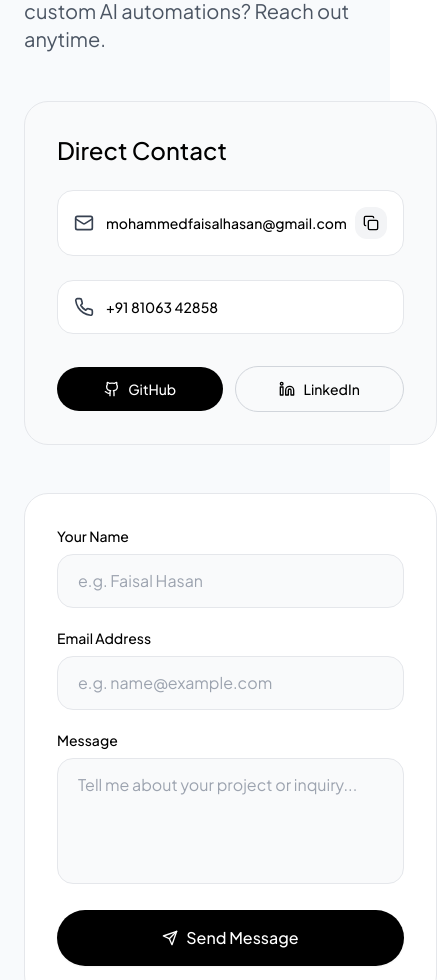
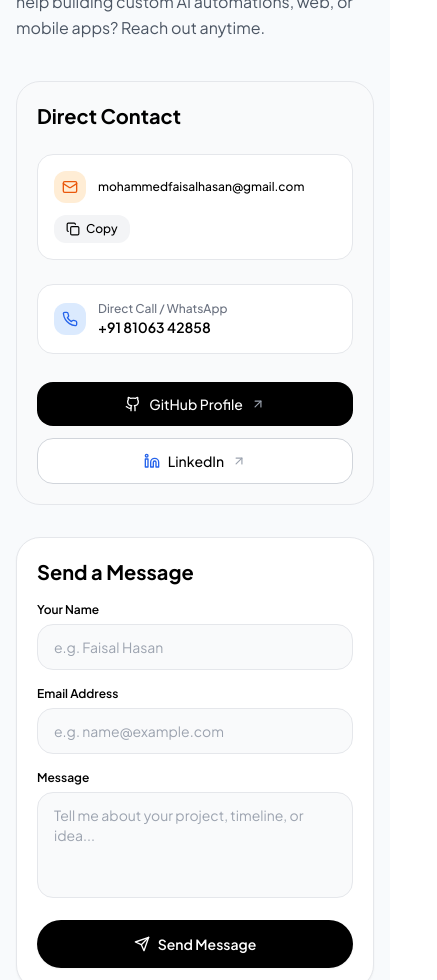
Before and after one commit to faisalhasan00/Portfolio, a React (Vite) app: page / in a window 390 px wide. Shown: the part 11020-12000 px from the top of the page, 437 px wide, since content can reach past the window. Built offline with nearby package versions, Linux system fonts and the light colour scheme; a web font is replaced by a local one.

Commit message:
fix: make Let's build something together contact section fully responsive

```diff
--- a/src/components/Contact.jsx
+++ b/src/components/Contact.jsx
@@ -1,5 +1,5 @@
 import { useState, useRef } from 'react'
-import { Mail, Phone, Github, Linkedin, Send, Copy, Check, ArrowUpRight } from 'lucide-react'
+import { Mail, Phone, Github, Linkedin, Send, Copy, Check, ArrowUpRight, MessageSquare, Sparkles } from 'lucide-react'
 
 const Contact = () => {
   const ref = useRef(null)
@@ -24,117 +24,154 @@
   }
 
   return (
-    <section id="contact" ref={ref} className="py-20 px-6 sm:px-12 max-w-7xl mx-auto border-t border-gray-200">
-      <div className="space-y-12">
+    <section id="contact" ref={ref} className="py-16 sm:py-20 px-4 sm:px-6 lg:px-8 max-w-7xl mx-auto border-t border-gray-200">
+      <div className="space-y-10 sm:space-y-12">
+        {/* Header */}
         <div className="text-left space-y-3 max-w-3xl">
-          <h2 className="text-3xl sm:text-4xl lg:text-5xl font-medium tracking-tight text-black">
+          <div className="inline-flex items-center gap-2 px-3 py-1 rounded-full bg-gray-100 text-gray-800 text-xs font-semibold">
+            <span>📫 Get In Touch</span>
+          </div>
+          <h2 className="text-3xl sm:text-4xl lg:text-5xl font-medium tracking-tight text-black break-words">
             Let's build something together
           </h2>
-          <p className="text-xl text-gray-600">
-            Have a project in mind, an opportunity, or need help building custom AI automations? Reach out anytime.
+          <p className="text-base sm:text-lg lg:text-xl text-gray-600 leading-relaxed font-normal">
+            Have a project in mind, an opportunity, or need help building custom AI automations, web, or mobile apps? Reach out anytime.
           </p>
         </div>
 
-        <div className="grid md:grid-cols-12 gap-12 items-start">
-          {/* Direct Details Card */}
-          <div className="md:col-span-5 space-y-6">
-            <div className="bg-gray-50 rounded-3xl border border-gray-200 p-8 space-y-6">
-              <h3 className="text-2xl font-medium text-black">Direct Contact</h3>
+        {/* 2-Column Responsive Grid */}
+        <div className="grid grid-cols-1 lg:grid-cols-12 gap-8 lg:gap-12 items-start">
+          {/* Left Column: Direct Contact Cards */}
+          <div className="lg:col-span-5 space-y-6 w-full">
+            <div className="bg-gray-50 rounded-3xl border border-gray-200 p-5 sm:p-7 lg:p-8 space-y-6">
+              <h3 className="text-xl sm:text-2xl font-bold text-black">Direct Contact</h3>
 
-              {/* Email with copy button */}
-              <div className="flex items-center justify-between p-4 rounded-2xl bg-white border border-gray-200 text-sm">
-                <div className="flex items-center gap-3 overflow-hidden">
-                  <Mail className="w-5 h-5 text-gray-700 flex-shrink-0" />
-                  <span className="truncate text-black font-medium">mohammedfaisalhasan@gmail.com</span>
+              {/* Email Pill Box */}
+              <div className="flex flex-col sm:flex-row sm:items-center justify-between gap-3 p-4 rounded-2xl bg-white border border-gray-200 text-sm">
+                <div className="flex items-center gap-3 min-w-0 overflow-hidden">
+                  <div className="w-8 h-8 rounded-xl bg-orange-100 text-orange-600 flex items-center justify-center flex-shrink-0">
+                    <Mail className="w-4 h-4" />
+                  </div>
+                  <a
+                    href="mailto:mohammedfaisalhasan@gmail.com"
+                    className="truncate text-xs sm:text-sm text-black font-medium hover:underline"
+                    title="mohammedfaisalhasan@gmail.com"
+                  >
+                    mohammedfaisalhasan@gmail.com
+                  </a>
                 </div>
                 <button
+                  type="button"
                   onClick={handleCopyEmail}
-                  className="p-2 rounded-xl bg-gray-100 hover:bg-gray-200 text-black transition flex-shrink-0 ml-2"
+                  className="px-3 py-1.5 rounded-xl bg-gray-100 hover:bg-gray-200 text-black transition flex items-center justify-center gap-1.5 text-xs font-medium self-start sm:self-auto flex-shrink-0"
                   title="Copy Email"
                 >
-                  {copiedEmail ? <Check className="w-4 h-4 text-emerald-600" /> : <Copy className="w-4 h-4" />}
+                  {copiedEmail ? (
+                    <>
+                      <Check className="w-3.5 h-3.5 text-emerald-600" />
+                      <span className="text-emerald-700">Copied</span>
+                    </>
+                  ) : (
+                    <>
+                      <Copy className="w-3.5 h-3.5" />
+                      <span>Copy</span>
+                    </>
+                  )}
                 </button>
               </div>
 
-              {/* Phone */}
+              {/* Phone Box */}
               <div className="flex items-center gap-3 p-4 rounded-2xl bg-white border border-gray-200 text-sm">
-                <Phone className="w-5 h-5 text-gray-700 flex-shrink-0" />
-                <a href="tel:+918106342858" className="text-black font-medium hover:underline">+91 81063 42858</a>
+                <div className="w-8 h-8 rounded-xl bg-blue-100 text-blue-600 flex items-center justify-center flex-shrink-0">
+                  <Phone className="w-4 h-4" />
+                </div>
+                <div>
+                  <p className="text-xs text-gray-500 font-medium">Direct Call / WhatsApp</p>
+                  <a href="tel:+918106342858" className="text-sm font-semibold text-black hover:underline">
+                    +91 81063 42858
+                  </a>
+                </div>
               </div>
 
               {/* Social Channels */}
-              <div className="flex items-center gap-3 pt-2">
+              <div className="grid grid-cols-1 sm:grid-cols-2 gap-3 pt-1">
                 <a
                   href="https://github.com/faisalhasan00"
                   target="_blank"
                   rel="noopener noreferrer"
-                  className="flex-1 py-3 rounded-full bg-black text-white flex items-center justify-center gap-2 text-sm font-medium hover:bg-gray-800 transition"
+                  className="py-3 px-4 rounded-2xl bg-black text-white flex items-center justify-center gap-2 text-sm font-medium hover:bg-gray-800 transition"
                 >
                   <Github className="w-4 h-4" />
-                  <span>GitHub</span>
+                  <span>GitHub Profile</span>
+                  <ArrowUpRight className="w-3.5 h-3.5 text-gray-400" />
                 </a>
                 <a
                   href="https://www.linkedin.com/in/mohammed-faisal-hasan-495a1a220/"
                   target="_blank"
                   rel="noopener noreferrer"
-                  className="flex-1 py-3 rounded-full border border-gray-300 text-black flex items-center justify-center gap-2 text-sm font-medium hover:border-black transition"
+                  className="py-3 px-4 rounded-2xl border border-gray-300 text-black flex items-center justify-center gap-2 text-sm font-medium hover:border-black bg-white transition"
                 >
-                  <Linkedin className="w-4 h-4" />
+                  <Linkedin className="w-4 h-4 text-blue-600" />
                   <span>LinkedIn</span>
+                  <ArrowUpRight className="w-3.5 h-3.5 text-gray-400" />
                 </a>
               </div>
             </div>
           </div>
 
-          {/* Contact Form */}
-          <div className="md:col-span-7">
-            <div className="bg-white rounded-3xl border border-gray-200 p-8">
+          {/* Right Column: Contact Form */}
+          <div className="lg:col-span-7 w-full">
+            <div className="bg-white rounded-3xl border border-gray-200 p-5 sm:p-7 lg:p-8 shadow-sm">
               {submitted ? (
-                <div className="py-12 text-center text-black space-y-2">
-                  <p className="text-2xl font-medium">Thank you for your message!</p>
+                <div className="py-12 text-center text-black space-y-3">
+                  <div className="w-14 h-14 rounded-full bg-emerald-100 text-emerald-600 flex items-center justify-center mx-auto">
+                    <Check className="w-7 h-7" />
+                  </div>
+                  <p className="text-2xl font-bold">Thank you for reaching out!</p>
                   <p className="text-base text-gray-600">I will get back to you as soon as possible.</p>
                 </div>
               ) : (
-                <form onSubmit={handleSubmit} className="space-y-5">
+                <form onSubmit={handleSubmit} className="space-y-4 sm:space-y-5">
+                  <h3 className="text-xl sm:text-2xl font-bold text-black">Send a Message</h3>
                   <div>
-                    <label className="block text-sm font-medium text-black mb-2">Your Name</label>
+                    <label className="block text-xs sm:text-sm font-semibold text-black mb-1.5">Your Name</label>
                     <input
                       type="text"
                       required
                       placeholder="e.g. Faisal Hasan"
                       value={formData.name}
                       onChange={(e) => setFormData({ ...formData, name: e.target.value })}
-                      className="w-full px-5 py-3.5 rounded-2xl bg-gray-50 border border-gray-200 text-black placeholder:text-gray-400 focus:outline-none focus:bg-white focus:border-black text-base font-normal transition"
+                      className="w-full px-4 py-3 sm:px-5 sm:py-3.5 rounded-2xl bg-gray-50 border border-gray-200 text-black placeholder:text-gray-400 focus:outline-none focus:bg-white focus:border-black text-sm sm:text-base font-normal transition"
                     />
                   </div>
 
                   <div>
-                    <label className="block text-sm font-medium text-black mb-2">Email Address</label>
+                    <label className="block text-xs sm:text-sm font-semibold text-black mb-1.5">Email Address</label>
                     <input
                       type="email"
                       required
                       placeholder="e.g. name@example.com"
                       value={formData.email}
                       onChange={(e) => setFormData({ ...formData, email: e.target.value })}
-                      className="w-full px-5 py-3.5 rounded-2xl bg-gray-50 border border-gray-200 text-black placeholder:text-gray-400 focus:outline-none focus:bg-white focus:border-black text-base font-normal transition"
+                      className="w-full px-4 py-3 sm:px-5 sm:py-3.5 rounded-2xl bg-gray-50 border border-gray-200 text-black placeholder:text-gray-400 focus:outline-none focus:bg-white focus:border-black text-sm sm:text-base font-normal transition"
                     />
                   </div>
 
                   <div>
-                    <label className="block text-sm font-medium text-black mb-2">Message</label>
+                    <label className="block text-xs sm:text-sm font-semibold text-black mb-1.5">Message</label>
                     <textarea
                       required
                       rows={4}
-                      placeholder="Tell me about your project or inquiry..."
+                      placeholder="Tell me about your project, timeline, or idea..."
                       value={formData.message}
                       onChange={(e) => setFormData({ ...formData, message: e.target.value })}
-                      className="w-full px-5 py-3.5 rounded-2xl bg-gray-50 border border-gray-200 text-black placeholder:text-gray-400 focus:outline-none focus:bg-white focus:border-black text-base font-normal resize-none transition"
+                      className="w-full px-4 py-3 sm:px-5 sm:py-3.5 rounded-2xl bg-gray-50 border border-gray-200 text-black placeholder:text-gray-400 focus:outline-none focus:bg-white focus:border-black text-sm sm:text-base font-normal resize-none transition"
                     />
                   </div>
 
                   <button
                     type="submit"
-                    className="w-full py-4 bg-black hover:bg-gray-800 text-white font-medium rounded-full flex items-center justify-center gap-2 text-base transition shadow-sm"
+                    className="w-full py-3.5 sm:py-4 bg-black hover:bg-gray-800 text-white font-semibold rounded-full flex items-center justify-center gap-2 text-sm sm:text-base transition shadow-sm hover:scale-[1.01]"
                   >
                     <Send className="w-4 h-4" />
                     <span>Send Message</span>
```
